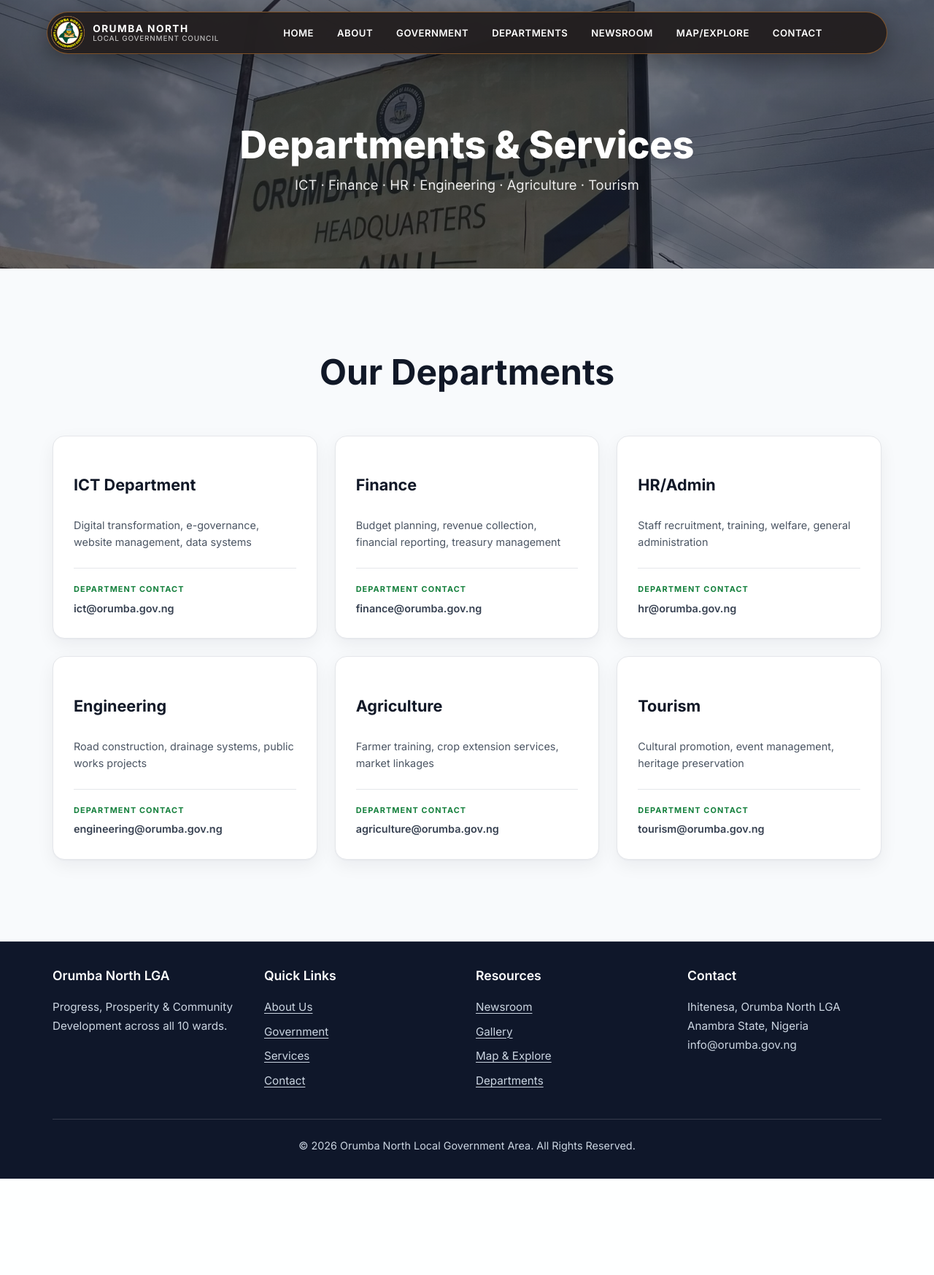
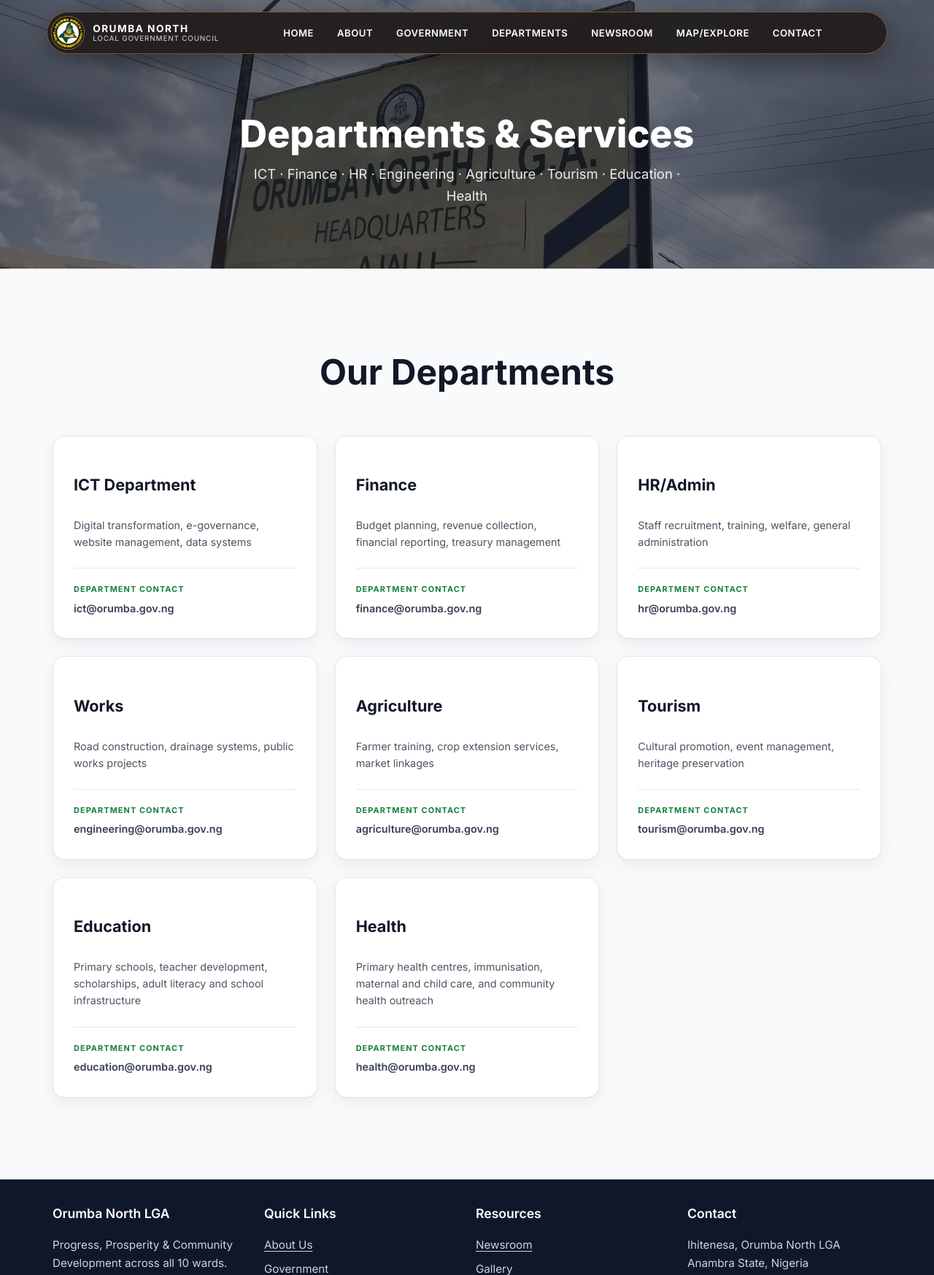
Before and after one commit to grant91m1/orumbafinal2, a Flask app: page /departments in a window 1280 px wide. Shown: the top 1747 px of the page at 73% size. Before the commit the page ends 1615 px from the top, so only its background shows below. Run offline with Flask 3, Linux system fonts and the light colour scheme; some libraries are stand-ins or nearby versions.

Commit message:
Add Education and Health departments

```diff
--- a/app/templates/departments.html
+++ b/app/templates/departments.html
@@ -218,7 +218,7 @@
         <section class="page-banner" style="background-image: url('/static/images/orumba-header-bakground-image.jpg');">
             <div class="container">
                 <h1>Departments &amp; Services</h1>
-                <p>ICT &middot; Finance &middot; HR &middot; Engineering &middot; Agriculture &middot; Tourism</p>
+                <p>ICT &middot; Finance &middot; HR &middot; Engineering &middot; Agriculture &middot; Tourism &middot; Education &middot; Health</p>
             </div>
         </section>
 
@@ -251,7 +251,7 @@
                         </div>
                     </div>
                     <div class="dept-card" data-dept="Engineering">
-                        <h3>Engineering</h3>
+                        <h3>Works</h3>
                         <p>Road construction, drainage systems, public works projects</p>
                         <div class="dept-hod">
                             <span class="hod-label">Department contact</span>
@@ -272,6 +272,22 @@
                         <div class="dept-hod">
                             <span class="hod-label">Department contact</span>
                             <a class="hod-email" href="mailto:tourism@orumba.gov.ng">tourism@orumba.gov.ng</a>
+                        </div>
+                    </div>
+                    <div class="dept-card" data-dept="Education">
+                        <h3>Education</h3>
+                        <p>Primary schools, teacher development, scholarships, adult literacy and school infrastructure</p>
+                        <div class="dept-hod">
+                            <span class="hod-label">Department contact</span>
+                            <a class="hod-email" href="mailto:education@orumba.gov.ng">education@orumba.gov.ng</a>
+                        </div>
+                    </div>
+                    <div class="dept-card" data-dept="Health">
+                        <h3>Health</h3>
+                        <p>Primary health centres, immunisation, maternal and child care, and community health outreach</p>
+                        <div class="dept-hod">
+                            <span class="hod-label">Department contact</span>
+                            <a class="hod-email" href="mailto:health@orumba.gov.ng">health@orumba.gov.ng</a>
                         </div>
                     </div>
                 </div>
@@ -329,6 +345,16 @@
                 title: 'Tourism Department',
                 desc: 'Cultural festival organization, heritage site preservation, and tourism promotion campaigns.',
                 email: 'tourism@orumba.gov.ng'
+            },
+            'Education': {
+                title: 'Education Department',
+                desc: 'Oversees primary education across the wards: supporting public schools, teacher training and supervision, scholarship and bursary programmes, adult and continuing education, and the maintenance of classrooms and school facilities.',
+                email: 'education@orumba.gov.ng'
+            },
+            'Health': {
+                title: 'Health Department',
+                desc: 'Delivers primary health care through local health centres: routine immunisation, maternal and child health services, disease prevention and awareness campaigns, environmental health inspections, and outreach to rural communities.',
+                email: 'health@orumba.gov.ng'
             }
         };
 
```
